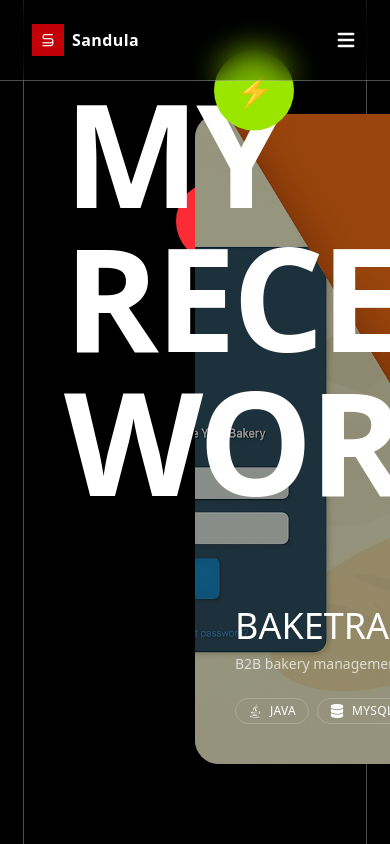
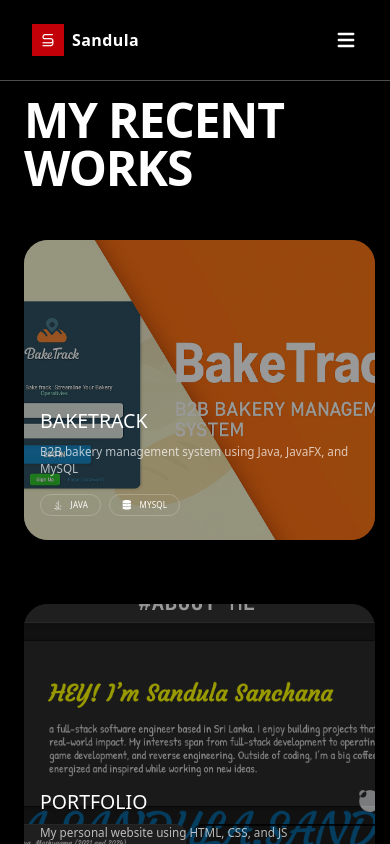
Before and after one commit to sandula-sanchana/portfolio-react, a React (Vite) app: page /work in a window 390 px wide. Shown: the top 844 px of the page. Built offline with nearby package versions, Linux system fonts and the light colour scheme; a web font is replaced by a local one.

Commit message:
add about section responsive style changes

```diff
--- a/src/components/AboutSection.jsx
+++ b/src/components/AboutSection.jsx
@@ -253,7 +253,7 @@ export const AboutSection = () => {
                    rounded-2xl
                    shadow-[0_40px_120px_rgba(0,0,0,0.85)]
                    pr-3
-                   relative z-10 mt-6"
+                   relative z-10 mt-8 mb-2"
                         />
                     </div>
 
--- a/src/components/WorkCard.jsx
+++ b/src/components/WorkCard.jsx
@@ -4,7 +4,11 @@ import gsap from "gsap";
 export default function WorkCard({ project }) {
     const cardRef = useRef(null);
 
+    // Only apply hover effect on devices larger than md
+    const isDesktop = typeof window !== "undefined" && window.innerWidth >= 768;
+
     const onMove = (e) => {
+        if (!isDesktop) return; // skip on mobile
         const rect = cardRef.current.getBoundingClientRect();
         const x = e.clientX - rect.left;
         const y = e.clientY - rect.top;
@@ -22,6 +26,7 @@ export default function WorkCard({ project }) {
     };
 
     const onLeave = () => {
+        if (!isDesktop) return; // skip on mobile
         gsap.to(cardRef.current, {
             rotationX: 0,
             rotationY: 0,
@@ -36,32 +41,53 @@ export default function WorkCard({ project }) {
             ref={cardRef}
             onMouseMove={onMove}
             onMouseLeave={onLeave}
-            className="work-card w-[520px] h-[650px] perspective"
+            className={`
+        work-card perspective
+        w-[clamp(260px,90vw,520px)]
+        h-[clamp(300px,60vw,650px)]
+        max-md:mx-auto max-md:mb-6
+      `}
         >
             <div className="relative w-full h-full rounded-3xl overflow-hidden bg-neutral-900">
+                {/* Image */}
                 <img
                     src={project.image}
                     alt={project.title}
-                    className="absolute inset-0 w-full h-full object-cover scale-110 transition-transform duration-[1200ms] ease-[cubic-bezier(.19,1,.22,1)] hover:scale-125"
+                    className="
+            absolute inset-0 w-full h-full object-cover
+            scale-110 transition-transform duration-[1200ms]
+            ease-[cubic-bezier(.19,1,.22,1)]
+            hover:scale-125
+            max-md:hover:scale-110
+          "
                 />
 
                 {/* Overlay */}
                 <div className="absolute inset-0 bg-black/40" />
 
                 {/* Content */}
-                <div className="absolute bottom-10 left-10 right-10">
-                    <h3 className="text-4xl uppercase mb-2">{project.title}</h3>
-                    <p className="text-white/70 text-sm">{project.description}</p>
+                <div className="absolute bottom-6 left-4 right-4">
+                    <h3 className="text-[clamp(1rem,5vw,2.5rem)] uppercase mb-2">
+                        {project.title}
+                    </h3>
+                    <p className="text-white/70 text-[clamp(0.7rem,3vw,1rem)]">
+                        {project.description}
+                    </p>
 
-                    <div className="mt-6 flex gap-2 flex-wrap">
+                    <div className="mt-4 flex gap-2 flex-wrap">
                         {project.tech.map((tech, index) => (
                             <span
                                 key={`${project.title}-${tech.name}-${index}`}
-                                className="px-3 py-1 text-xs uppercase tracking-wide border border-white/20 rounded-full flex items-center gap-2"
+                                className="
+                  px-3 py-1 text-[clamp(0.5rem,2vw,0.8rem)]
+                  uppercase tracking-wide
+                  border border-white/20
+                  rounded-full flex items-center gap-2
+                "
                             >
-    {tech.icon && <tech.icon className="text-sm" />}
+                {tech.icon && <tech.icon className="text-[clamp(0.6rem,2vw,1rem)]" />}
                                 {tech.name}
-  </span>
+              </span>
                         ))}
                     </div>
                 </div>
--- a/src/pages/Workpage.jsx
+++ b/src/pages/Workpage.jsx
@@ -51,13 +51,23 @@ export const Workpage = () => {
     return (
         <section
             ref={sectionRef}
-            className="relative h-screen bg-black text-white overflow-hidden"
+            className="
+    relative h-screen bg-black text-white overflow-hidden
+    max-md:h-auto max-md:py-24
+  "
         >
-            <div className="absolute left-[6%] top-0 h-full w-px bg-white/30" />
-            <div className="absolute right-[6%] top-0 h-full w-px bg-white/30" />
+            {/* Side vertical lines (hidden on mobile) */}
+            <div className="absolute left-[6%] top-0 h-full w-px bg-white/30 max-md:hidden" />
+            <div className="absolute right-[6%] top-0 h-full w-px bg-white/30 max-md:hidden" />
+
             {/* Header */}
-            <div className="absolute top-20 left-16 z-10">
-                <h1 className="text-[9rem] leading-none uppercase font-bold tracking-tight">
+            <div className="absolute top-20 left-16 z-10 max-md:static max-md:px-6 max-md:mb-12">
+                <h1
+                    className="
+        font-bold uppercase tracking-tight leading-none
+        text-[clamp(3rem,8vw,9rem)]
+      "
+                >
                     My Recent
                     <br />
                     Works
@@ -65,22 +75,53 @@ export const Workpage = () => {
             </div>
 
             {/* Floating Icons */}
-            <div className="floating-icon absolute top-40 left-[45%] bg-red-500 w-20 h-20 rounded-full flex items-center justify-center text-black text-3xl">
+            {/* Arrow */}
+            <div
+                className="
+      floating-icon absolute top-40 left-[45%]
+      bg-red-500 text-black rounded-full flex items-center justify-center
+      w-20 h-20 text-[clamp(1.5rem,2vw,3rem)]
+      lg:w-20 lg:h-20
+      md:w-16 md:h-16
+      max-md:hidden
+    "
+            >
                 →
             </div>
-            <div className="floating-icon absolute top-20 right-24 bg-lime-400 w-20 h-20 rounded-full flex items-center justify-center z-9999 text-black text-3xl">
+
+            {/* Lightning */}
+            <div
+                className="
+      floating-icon absolute top-20 right-24
+      bg-lime-400 text-black rounded-full flex items-center justify-center
+      w-20 h-20 text-[clamp(1.5rem,2vw,3rem)]
+      lg:w-20 lg:h-20
+      md:w-16 md:h-16
+      max-md:hidden
+    "
+            >
                 ⚡
             </div>
 
-            {/* Horizontal Track */}
+            {/* Horizontal Track / Projects */}
             <div
                 ref={trackRef}
-                className="absolute bottom-20 left-0 flex gap-[120px] px-[50vw]"
+                className="
+      absolute bottom-20 left-0 flex
+      gap-[clamp(2rem,5vw,7rem)]
+      px-[clamp(20vw,50%,50vw)]
+
+      lg:gap-[120px] lg:px-[50vw]
+      md:gap-24 md:px-[30vw]
+
+      max-md:static max-md:flex-col max-md:gap-10 max-md:px-6 max-md:pb-16
+    "
             >
                 {projects.map((project) => (
                     <WorkCard key={project.id} project={project} />
                 ))}
             </div>
         </section>
+
     );
 };
```
